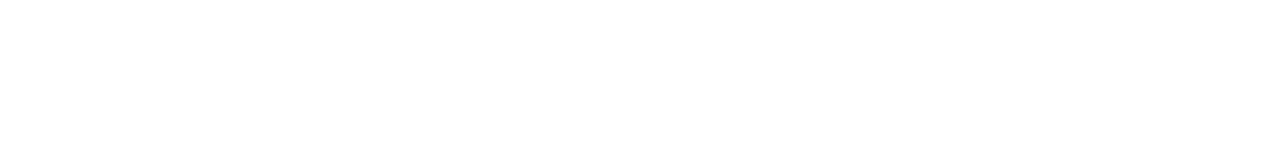
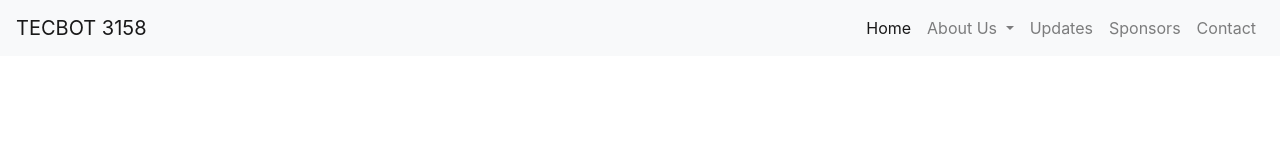
Before and after one commit to GusHS/TECBOT_WEBSITE, a plain HTML site: page bTecbotPage/index.html in a window 1280 px wide. Drawn offline with nearby package versions, Linux system fonts and the light colour scheme.

Commit message:
new implementations

```diff
--- a/bTecbotPage/index.html
+++ b/bTecbotPage/index.html
@@ -4,9 +4,47 @@
     <meta charset="UTF-8">
     <meta name="viewport" content="width=device-width, initial-scale=1.0">
     <meta http-equiv="X-UA-Compatible" content="ie=edge">
+    <script src="https://code.jquery.com/jquery-3.3.1.slim.min.js" integrity="sha384-q8i/X+965DzO0rT7abK41JStQIAqVgRVzpbzo5smXKp4YfRvH+8abtTE1Pi6jizo" crossorigin="anonymous"></script>
+    <script src="https://cdnjs.cloudflare.com/ajax/libs/popper.js/1.14.0/umd/popper.min.js" integrity="sha384-cs/chFZiN24E4KMATLdqdvsezGxaGsi4hLGOzlXwp5UZB1LY//20VyM2taTB4QvJ" crossorigin="anonymous"></script>
+    <script src="https://stackpath.bootstrapcdn.com/bootstrap/4.1.0/js/bootstrap.min.js" integrity="sha384-uefMccjFJAIv6A+rW+L4AHf99KvxDjWSu1z9VI8SKNVmz4sk7buKt/6v9KI65qnm" crossorigin="anonymous"></script>
+    <link rel="stylesheet" href="https://stackpath.bootstrapcdn.com/bootstrap/4.1.0/css/bootstrap.min.css" integrity="sha384-9gVQ4dYFwwWSjIDZnLEWnxCjeSWFphJiwGPXr1jddIhOegiu1FwO5qRGvFXOdJZ4" crossorigin="anonymous">
+    <link rel="stylesheet" href="css/style.css">
     <title>Team 3158 | TECBOT (Bootstrap)</title>
 </head>
 <body>
-
+    <nav class="navbar navbar-expand-lg navbar-light bg-light">
+        <a href="#" class="navbar-brand">TECBOT 3158</a>
+        <button class="navbar-toggler" type="button" data-toggle="collapse" data-target="#collapseContent" aria-controls="#collapseContent" aria-expanded="false" aria-label="toggle navigation">
+            <span class="navbar-toggler-icon"></span>
+        </button>
+        <div class="collapse navbar-collapse" id="collapseContent">
+            <ul class="navbar-nav ml-auto">
+                <li class="nav-item active">
+                    <a href="#" class="nav-link">Home <span class="sr-only">(current)</span> </a>
+                </li>
+                <li class="nav-item dropdown">
+                    <a href="#" class="nav-link dropdown-toggle" id="navbarDropdown" role="button" data-toggle="dropdown" aria-haspopup="true" aria-expanded="false">
+                        About Us
+                    </a>
+                    <div class="dropdown-menu" aria-labelledby="navbarDropdown">
+                        <div class="dropdown-divider">
+                            <a href="#" class="dropdown-item">Vision</a>
+                            <a href="#" class="dropdown-item">Mision</a>
+                            <a href="#" class="dropdown-item">Objectives</a>
+                        </div>
+                    </div>
+                </li>
+                <li class="nav-item">
+                    <a href="#" class="nav-link">Updates</a>
+                </li>
+                <li class="nav-item">
+                    <a href="#" class="nav-link">Sponsors</a>
+                </li>
+                <li class="nav-item">
+                    <a href="#" class="nav-link">Contact</a>
+                </li>
+            </ul>
+        </div>
+    </nav>
 </body>
 </html>
```
Also changed, not shown: bTecbotPage/img/bluebanner.jpg (added), bTecbotPage/img/logo.svg (added), bTecbotPage/img/ourStory.jpg (added), bTecbotPage/img/teamEvent.jpg (added), bTecbotPage/img/teamlogo.png (added), bTecbotPage/img/teams2016.jpg (added), bTecbotPage/img/teams2016white.jpg (added).
